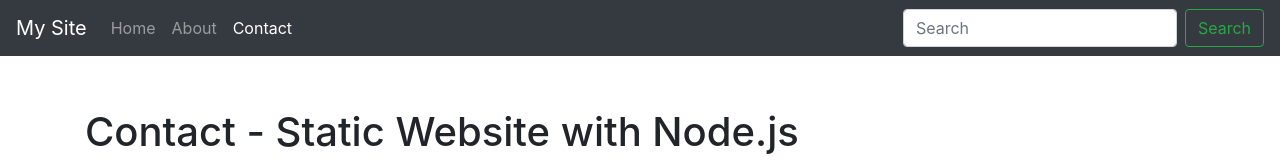
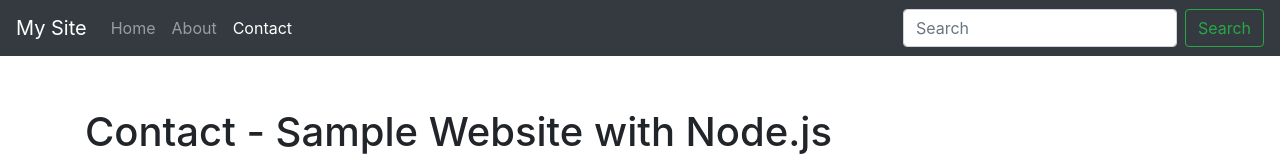
Before and after one commit to codewithrajranjan/Nodejs-application-with-docker, a website: page public/contact.html in a window 1280 px wide. Shown: the top 161 px of the page. Drawn offline with nearby package versions, Linux system fonts and the light colour scheme.

Commit message:
Update contact.html

```diff
--- a/public/contact.html
+++ b/public/contact.html
@@ -4,7 +4,7 @@
     <meta charset="UTF-8">
     <meta name="viewport" content="width=device-width, initial-scale=1.0">
     <meta http-equiv="X-UA-Compatible" content="ie=edge">
-    <title>Minimal Static Website</title>
+    <title>Minimal Sample Website</title>
 
     <!-- Latest compiled and minified CSS -->
     <link rel="stylesheet" href="https://maxcdn.bootstrapcdn.com/bootstrap/4.1.3/css/bootstrap.min.css">
@@ -42,7 +42,7 @@
 
     <!-- Begin page content -->
     <main role="main" class="container">
-    <h1 class="mt-5">Contact - Static Website with Node.js</h1>
+    <h1 class="mt-5">Contact - Sample Website with Node.js</h1>
     <p class="lead">Lorem ipsum dolor sit amet, consectetur adipiscing elit, sed do eiusmod tempor incididunt ut labore et dolore magna aliqua. Ut enim ad minim veniam, quis nostrud exercitation ullamco laboris nisi ut aliquip ex ea commodo consequat. Duis aute irure dolor in reprehenderit in voluptate velit esse cillum dolore eu fugiat nulla pariatur. Excepteur sint occaecat cupidatat non proident, sunt in culpa qui officia deserunt mollit anim id est laborum.</p>
     </main>
 
```
